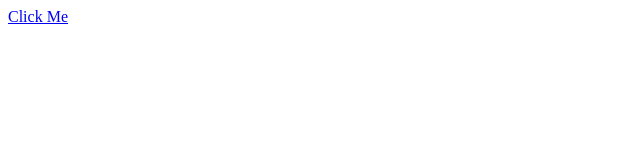
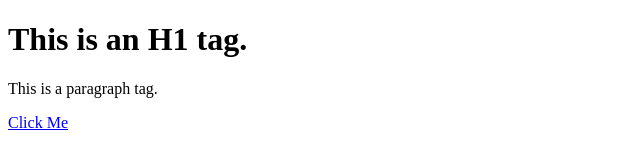
Before and after one commit to CRyan-EPIC/CRyan-EPIC.github.io, a plain HTML site: page index.html in a window 1280 px wide. Shown: the whole page, without its empty margins (0-640 px from the left). Drawn offline with Linux system fonts and the light colour scheme.

Commit message:
Update index.html

```diff
--- a/index.html
+++ b/index.html
@@ -5,6 +5,8 @@
 </head>
 <body>
   <!-- This is a comment. -->
+  <h1>This is an H1 tag.</h1>
+  <p>This is a paragraph tag.</p>
   <a href="https://wikipedia.org">Click Me</a>
 
 </body>
```
